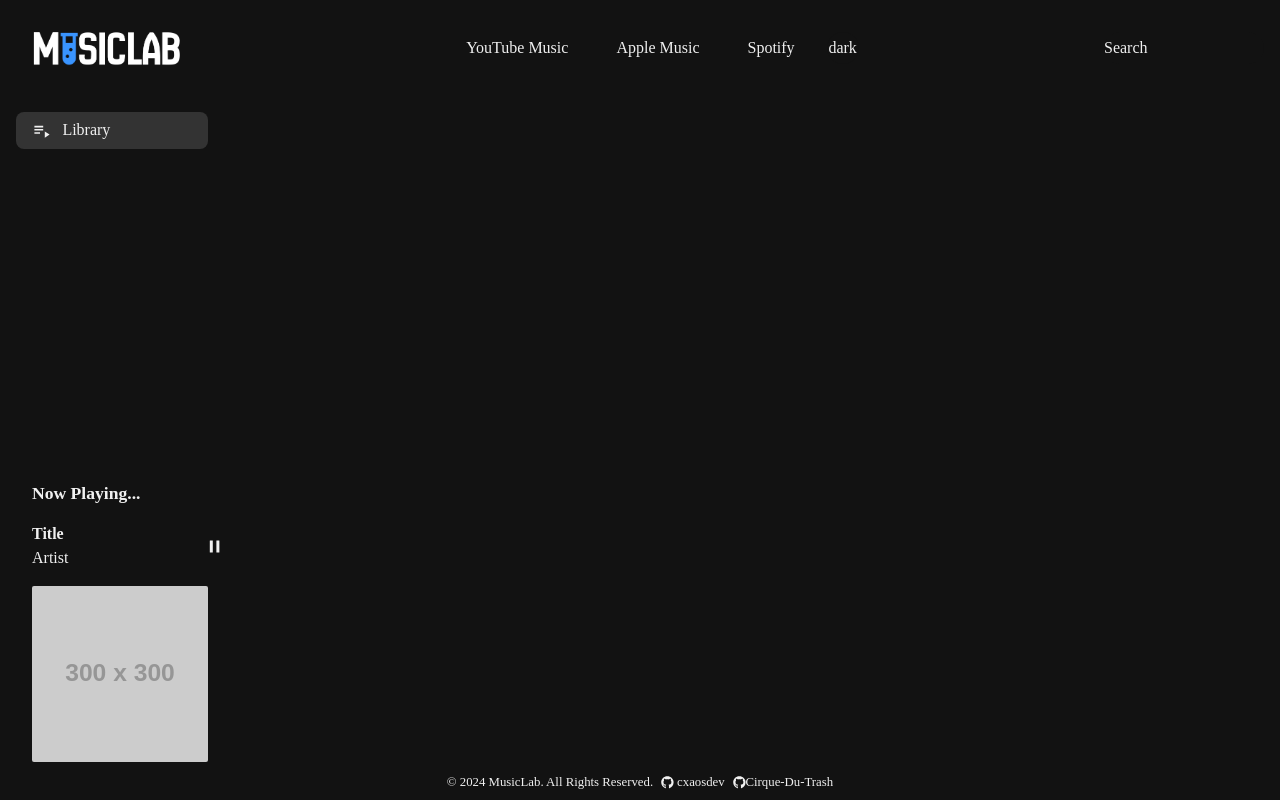
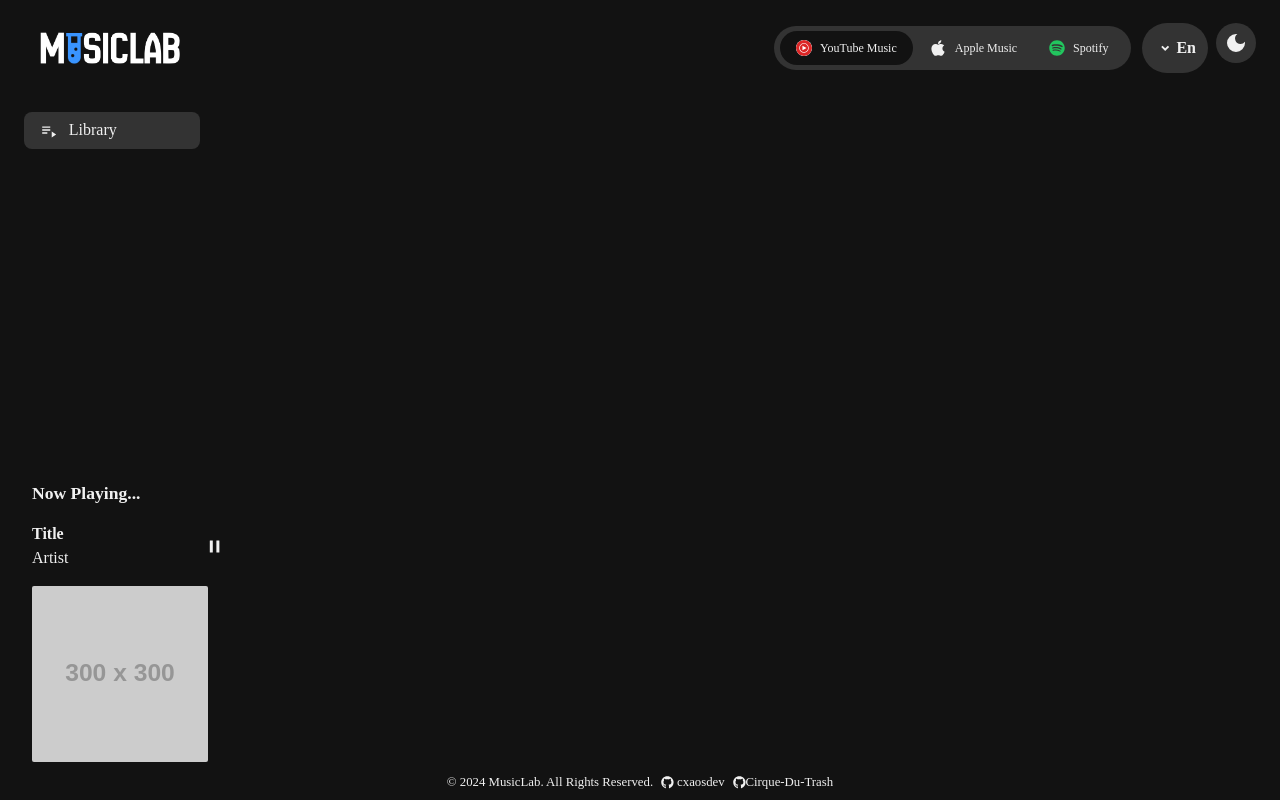
Before and after one commit to cxaosdev/MusicLab, a Next.js app: page / in a window 1280 px wide. Built offline with nearby package versions, Linux system fonts and the light colour scheme; a web font is replaced by a local one.

Commit message:
Feat: 헤더 UI (음원사이트 선택, 다크모드 버튼 등)

```diff
--- a/src/app/components/Header.js
+++ b/src/app/components/Header.js
@@ -1,31 +1,49 @@
 "use client";
+import MusicSelector from "./MusicSelector";
 import { useContext } from "react";
+import { MdDarkMode, MdWbSunny } from "react-icons/md";
+import { RiArrowDropDownLine } from "react-icons/ri";
 import { ThemeContext } from "../layout";
 
 export default function Header() {
   const { theme, toggleTheme } = useContext(ThemeContext);
 
   return (
-    <header className="flex justify-between h-[6rem] items-center px-4 py-2 bg-lightBackground dark:bg-darkBackground ">
-      <img className="ml-[.5rem] h-[3.5rem]" src="dark_logo.png" />
-      <nav className="flex items-center gap-4">
-        <div></div>
-        <button className="px-4 py-2 bg-gray rounded-lg">YouTube Music</button>
-        <button className="px-4 py-2 bg-gray rounded-lg">Apple Music</button>
-        <button className="px-4 py-2 bg-gray rounded-lg">Spotify</button>
+    <header className="flex justify-between items-center px-6 py-2 bg-lightBackground dark:bg-darkBackground h-[6rem]">
+      {theme === "dark" ? (
+        <img
+          className="ml-[1rem] h-[2rem]"
+          src="dark_logo.png"
+          alt="MusicLab"
+        />
+      ) : (
+        <img
+          className="ml-[1rem] h-[2rem]"
+          src="light_logo.png"
+          alt="MusibLab"
+        />
+      )}
+      <div className="flex space-x-[.5rem]">
+        <MusicSelector />
+
+        {/* 언어 */}
+        <div className="flex items-center button px-3 py-2  rounded-full cursor-pointer">
+          <RiArrowDropDownLine className="text-[1.4rem]" />
+          <span className="font-semibold">En</span>
+        </div>
+
+        {/* 다크모드 */}
         <button
           onClick={toggleTheme}
-          className="flex items-center justify-center w-8 h-8 rounded-full bg-gray  dark:bg-darkBackground"
-          aria-label="Toggle Theme"
+          className="flex items-center justify-center w-10 h-10 button rounded-full cursor-pointer"
         >
-          {theme === "light" ? "light" : "dark"}
+          {theme === "light" ? (
+            <MdWbSunny className="text-2xl" />
+          ) : (
+            <MdDarkMode className="text-2xl" />
+          )}
         </button>
-      </nav>
-      <input
-        className="flex items-center justify-center w-40 h-8 rounded-full bg-gray  dark:bg-darkBackground"
-        value="Search"
-        readOnly
-      />
+      </div>
     </header>
   );
 }
--- a/src/app/components/Library.js
+++ b/src/app/components/Library.js
@@ -3,9 +3,9 @@ import { MdOutlinePlaylistPlay } from "react-icons/md";
 
 export default function Library() {
   return (
-    <div className="h-[2.3rem] px-[1rem] w-[12rem] flex items-center rounded-[0.5rem] button">
+    <div className="h-[2.3rem] px-[1rem] w-[11rem] ml-[.5rem] flex items-center rounded-[0.5rem] button">
       <div className="flex items-center text-[1rem] space-x-[.7rem] ">
-        <MdOutlinePlaylistPlay className="text-[1.2rem]"></MdOutlinePlaylistPlay>
+        <MdOutlinePlaylistPlay className="text-[1.1rem]"></MdOutlinePlaylistPlay>
         <p>Library</p>
       </div>
     </div>
--- /dev/null
+++ b/src/app/components/MusicSelector.js
@@ -0,0 +1,46 @@
+"use client";
+import { useState } from "react";
+import { FaApple, FaSpotify } from "react-icons/fa";
+import { SiYoutubemusic } from "react-icons/si";
+
+export default function MusicSelector() {
+  const [selected, setSelected] = useState("YouTube Music");
+  console.log(selected);
+  return (
+    <nav className="flex items-center m-[.2rem] px-[.4rem] py-[.3rem] justify-center bg-lightButton dark:bg-darkButton rounded-full">
+      <button
+        onClick={() => setSelected("YouTube Music")}
+        className={`flex items-center gap-2 px-4 py-2 rounded-full cursor-pointer text-[.75rem] transition-all duration-300 ease-in-out transform ${
+          selected === "YouTube Music"
+            ? "bg-lightBackground text-lightText dark:bg-darkBackground dark:text-darkText "
+            : "bg-transparent text-lightText dark:text-darkText "
+        }`}
+      >
+        <SiYoutubemusic className="text-red-600 text-[1rem] bg-white rounded-full" />
+        YouTube Music
+      </button>
+      <button
+        onClick={() => setSelected("Apple Music")}
+        className={`flex items-center gap-2 px-4 py-2 rounded-full cursor-pointer text-[.75rem] transition-all duration-300 ease-in-out transform ${
+          selected === "Apple Music"
+            ? "bg-lightBackground text-lightText dark:bg-darkBackground dark:text-darkText "
+            : "bg-transparent text-lightText dark:text-darkText "
+        }`}
+      >
+        <FaApple className="text-lg dark:text-darkText text-lightText" />
+        Apple Music
+      </button>
+      <button
+        onClick={() => setSelected("Spotify")}
+        className={`flex items-center gap-2 px-4 py-2 rounded-full cursor-pointer text-[.75rem] transition-all duration-300 ease-in-out transform ${
+          selected === "Spotify"
+            ? "bg-lightBackground text-lightText dark:bg-darkBackground dark:text-darkText "
+            : "bg-transparent text-lightText dark:text-darkText "
+        }`}
+      >
+        <FaSpotify className="text-green-500 text-[1rem]" />
+        Spotify
+      </button>
+    </nav>
+  );
+}
--- /dev/null
+++ b/src/app/components/SearchBar.js
@@ -0,0 +1,14 @@
+import React from "react";
+import { FaSearch } from "react-icons/fa";
+
+export default function SearchBar() {
+  return (
+    <div className="flex items-center button px-3 py-2 rounded-full cursor-pointer">
+      <FaSearch className="text-lightText dark:text-darkText text-lg" />
+      <input
+        className="bg-transparent border-none outline-none text-white dark:text-darkText ml-2"
+        placeholder="Search"
+      />
+    </div>
+  );
+}
--- a/tailwind.config.mjs
+++ b/tailwind.config.mjs
@@ -30,13 +30,25 @@ export default {
       addComponents(
         {
           ".button": {
-            "@apply bg-lightButton text-lightText": {},
+            "@apply bg-lightButton text-lightText cursor-pointer": {},
 
             ".dark &": {
-              "@apply bg-darkButton text-darkText": {},
+              "@apply bg-darkButton text-darkText cursor-pointer": {},
             },
             "&:hover": {
-              filter: "brightness(1.3)",
+              ".dark &": {
+                filter: "brightness(1.3)",
+              },
+              "&": {
+                filter: "brightness(0.9)",
+              },
+            },
+            "&:active": {
+              "@apply bg-lightButton text-lightText": {},
+              ".dark &": {
+                "@apply bg-darkButton text-darkText": {},
+              },
+              filter: "none",
             },
           },
         },
```
Also changed, not shown: public/dark_logo.png, public/light_logo.png.
